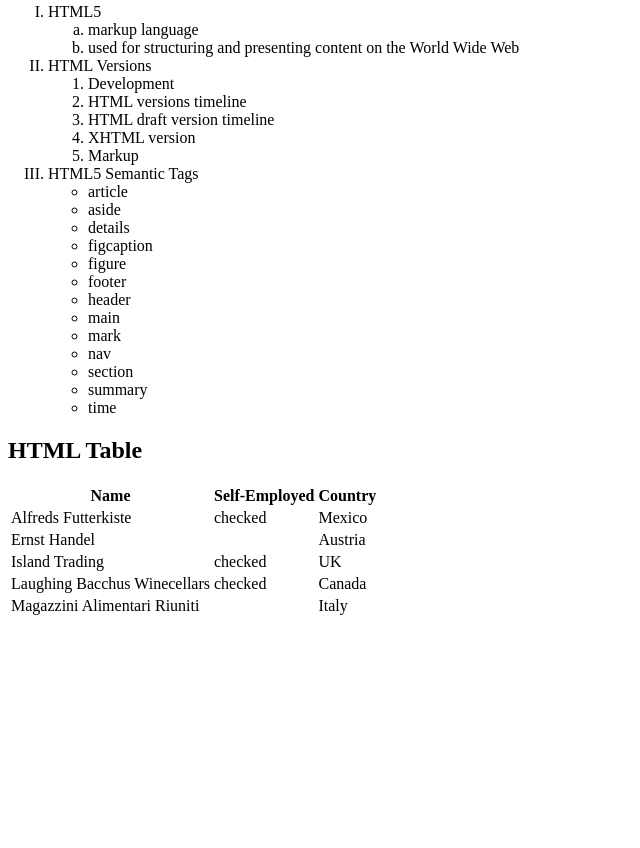
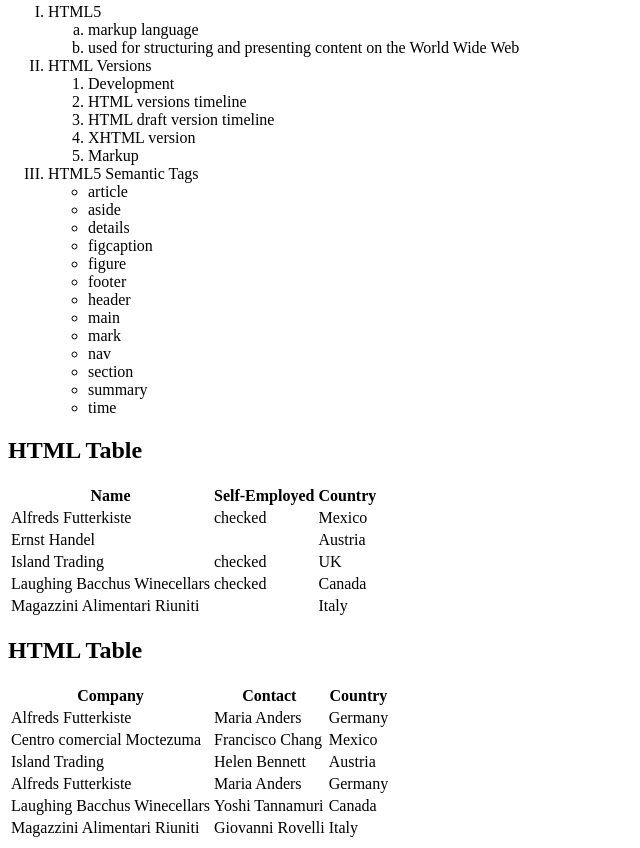
Before and after one commit to RadoslavPavlinchov/html-and-css-workshops, a plain HTML site: page index.html in a window 1280 px wide. Shown: the part 1313-2161 px from the top of the page, without its empty margins (0-640 px from the left). Before the commit the page ends 1939 px from the top, so only its background shows below. Drawn offline with Linux system fonts and the light colour scheme.

Commit message:
Added new table

```diff
--- a/index.html
+++ b/index.html
@@ -135,6 +135,50 @@
 		</table>
 	</div>
 
+	<div class="sixth-task">
+		<h2>HTML Table</h2>
+		<table>
+			<thead>
+				<tr>
+					<th>Company</th>
+					<th>Contact</th>
+					<th>Country</th>
+				</tr>
+			</thead>
+			<tbody>
+				<tr>
+					<td>Alfreds Futterkiste</td>
+					<td>Maria Anders</td>
+					<td>Germany</td>
+				</tr>
+				<tr>
+					<td>Centro comercial Moctezuma</td>
+					<td>Francisco Chang</td>
+					<td>Mexico</td>
+				</tr>				<tr>
+					<td>Island Trading</td>
+					<td>Helen Bennett</td>
+					<td>Austria</td>
+				</tr>				<tr>
+					<td>Alfreds Futterkiste</td>
+					<td>Maria Anders</td>
+					<td>Germany</td>
+				</tr>				<tr>
+					<td>Laughing Bacchus Winecellars</td>
+					<td>Yoshi Tannamuri</td>
+					<td>Canada</td>
+				</tr>				<tr>
+					<td>Magazzini Alimentari Riuniti</td>
+					<td>Giovanni Rovelli</td>
+					<td>Italy</td>
+				</tr>
+			</tbody>
+		</table>
+	</div>
+
+	<div class="seventh-task">
+
+	</div>
 </body>
 
 </html>
```
